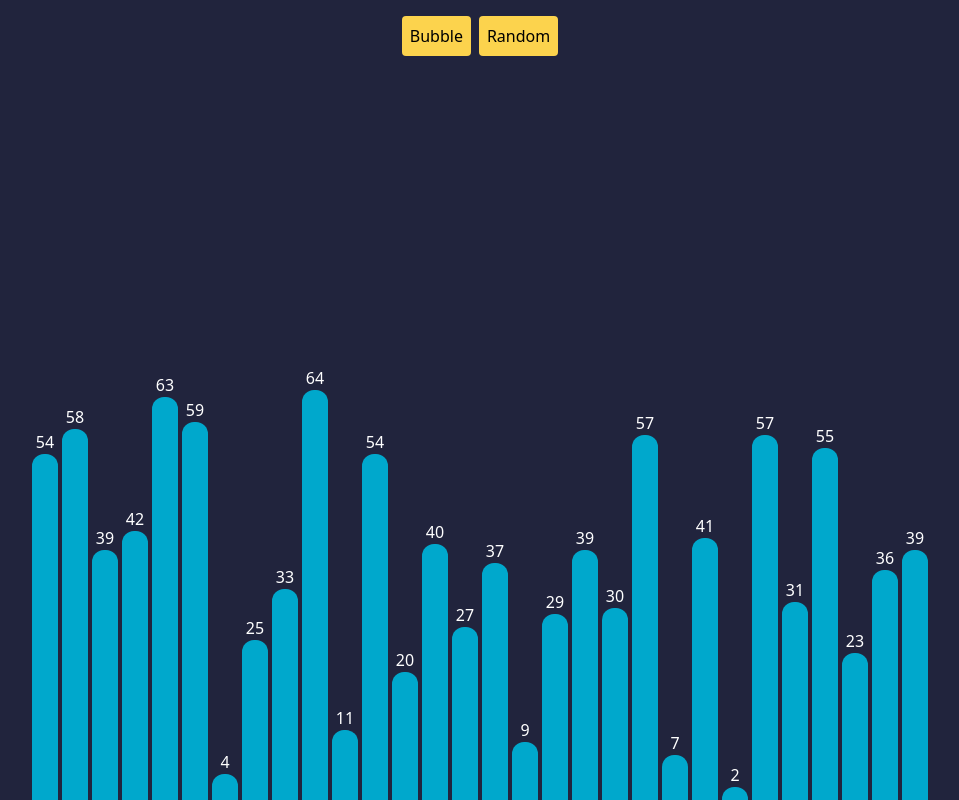
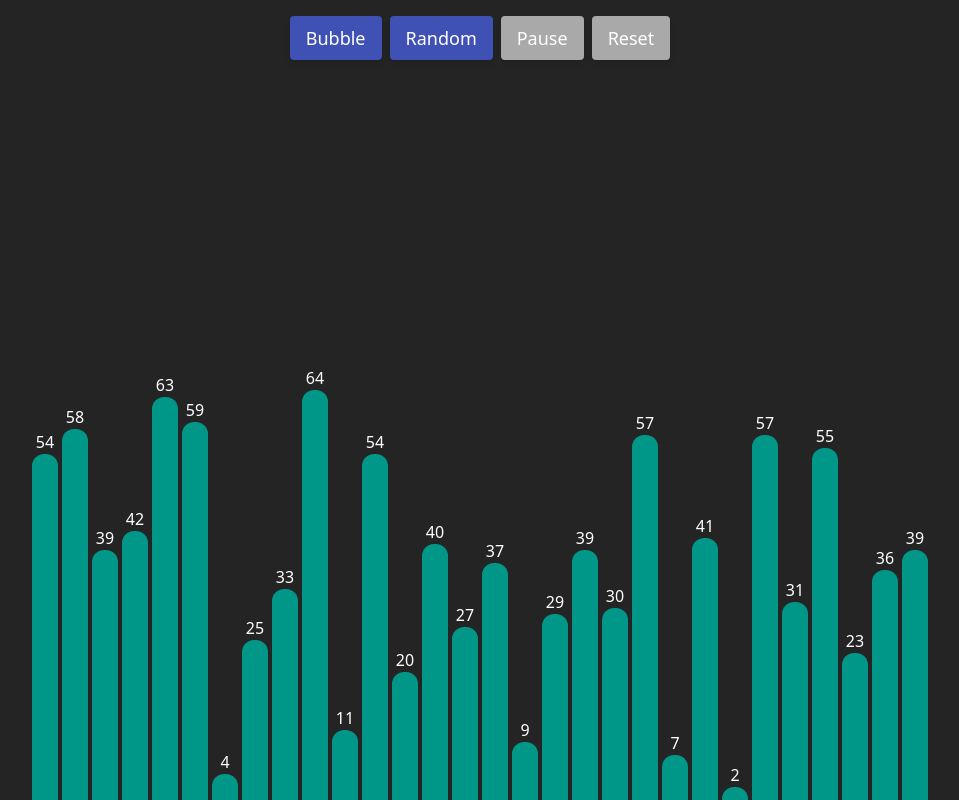
Before and after one commit to SKom2/algorithms-vizualizer, a React (Vite) app: page / in a window 1280 px wide. Shown: the whole page, without its empty margins (160-1119 px from the left). Built offline with nearby package versions, Linux system fonts and the light colour scheme.

Commit message:
feat: the operations of the start, reset and pause sorting buttons have been configured

```diff
--- a/package.json
+++ b/package.json
@@ -11,6 +11,7 @@
   },
   "dependencies": {
     "@reduxjs/toolkit": "^2.2.5",
+    "classnames": "^2.5.1",
     "react": "^18.2.0",
     "react-dom": "^18.2.0",
     "react-redux": "^9.1.2"
--- a/src/components/Algorithms.tsx
+++ b/src/components/Algorithms.tsx
@@ -4,11 +4,16 @@ import BarsList from "@/components/BarsList.tsx";
 import Button from "@/ui/Button.tsx";
 import {useAppDispatch, useAppSelector} from "@/services/redux/typeHooks.ts";
 import {useEffect} from "react";
-import {bubbleSortAsync, generateArrayAction} from "@/services/redux/slices/algorithms/algorithms.slice.ts";
+import {
+    bubbleSortAsync,
+    generateArrayAction, pauseSortingAction, resetAction, resumeSortingAction,
+} from "@/services/redux/slices/algorithms/algorithms.slice.ts";
+import colors from "@/data/colors.ts";
 
 const Algorithms = () => {
-    const bars = useAppSelector(state => state.algorithmsReducer.bars);
-    const delay = useAppSelector(state => state.algorithmsReducer.delay);
+    const isSorting = useAppSelector(state => state.algorithmsReducer.sorting);
+    const isPaused = useAppSelector(state => state.algorithmsReducer.paused);
+    const isSorted = useAppSelector(state => state.algorithmsReducer.sorted);
 
     const dispatch = useAppDispatch();
 
@@ -21,17 +26,33 @@ const Algorithms = () => {
     };
 
     const handleBubbleSort = () => {
-        dispatch(bubbleSortAsync({ bars, delay, dispatch }));
+        dispatch(bubbleSortAsync());
+    };
+
+    const handleToggleSorting = () => {
+        if (isPaused) {
+            dispatch(resumeSortingAction());
+            dispatch(bubbleSortAsync());
+        } else if (!isPaused) {
+            dispatch(pauseSortingAction());
+        }
+    };
+
+    const handleReset = () => {
+        dispatch(resetAction());
     }
-  return (
-      <section className="relative bg-[#21243D] w-full h-full pt-4">
-          <div className="flex gap-2 items-center justify-center">
-              <Button text="Bubble" onClick={handleBubbleSort}/>
-              <Button text="Random" onClick={handleShuffle} />
-          </div>
-          <BarsList />
-      </section>
-  );
+
+    return (
+        <section className={`relative w-full h-full pt-4`} style={{background: colors.bgColor}}>
+            <nav className="flex gap-2 items-center justify-center">
+                <Button disabled={isSorting || isPaused || isSorted} text="Bubble" onClick={handleBubbleSort}/>
+                <Button disabled={isSorting || isPaused} text="Random" onClick={handleShuffle}/>
+                <Button disabled={!isSorting && !isPaused} text={isPaused ? "Resume" : "Pause"} onClick={handleToggleSorting}/>
+                <Button disabled={!isSorting && !isPaused} text="Reset" onClick={handleReset}/>
+            </nav>
+            <BarsList/>
+        </section>
+    )
 };
 
 export default Algorithms;
--- a/src/components/Bar.tsx
+++ b/src/components/Bar.tsx
@@ -7,7 +7,7 @@ import useAnimatedNumber from "@/hooks/useAnimatedNumber.ts";
 
 const Bar: FC<{ bar: IBar }> = ({ bar }) => {
     const barAnimationTime = useAppSelector(state => state.algorithmsReducer.barAnimationTime);
-    const animatedValue = useAnimatedNumber(bar.value, barAnimationTime * 1000);
+    const animatedValue = useAnimatedNumber(bar.value, barAnimationTime);
 
     let barColor;
 
@@ -17,6 +17,9 @@ const Bar: FC<{ bar: IBar }> = ({ bar }) => {
             break;
         case States.CHANGED:
             barColor = colors.changedBarColor;
+            break;
+        case States.PAUSED:
+            barColor = colors.pausedBarColor;
             break;
         case States.IDLE:
         default:
@@ -28,7 +31,7 @@ const Bar: FC<{ bar: IBar }> = ({ bar }) => {
         <div className="h-full flex flex-col justify-end">
             <span className="text-white self-center">{Math.round(animatedValue)}</span>
             <div className="text-center text-white h-full rounded-t-xl"
-                 style={{height: `${bar.value}%`, transition: `height ${barAnimationTime}s ease`, backgroundColor: barColor}}>
+                 style={{height: `${bar.value}%`, transition: `height ${barAnimationTime / 1000}s ease`, backgroundColor: barColor}}>
                 <div />
             </div>
         </div>
--- a/src/components/BarsList.tsx
+++ b/src/components/BarsList.tsx
@@ -6,6 +6,7 @@ const BarsList = () => {
     const bars = useAppSelector(state => state.algorithmsReducer.bars);
     const barsLength = useAppSelector(state => state.algorithmsReducer.barsLength);
 
+    console.log(bars)
 
     return (
         <div className="absolute bottom-0 left-1/2 transform -translate-x-1/2 list-none grid items-end w-[70%] h-4/5 mx-auto gap-1" style={{gridTemplateColumns: `repeat(${barsLength}, 1fr)`}}>
--- a/src/data/colors.ts
+++ b/src/data/colors.ts
@@ -1,7 +1,16 @@
 const colors = {
-    barInitialColor: '#00A8CC',
-    selectedBarColor: '#FF6464',
-    changedBarColor: 'yellow',
+    bgColor: '#242424',
+
+    buttonColor: '#3F51B5',
+    disabledButton: '#A9A9A9',
+
+    textColor: '#FFFFFF',
+    disabledText: '#FFFFFF',
+
+    barInitialColor: '#009688',
+    selectedBarColor: '#8E44AD',
+    changedBarColor: '#2E8B57',
+    pausedBarColor: '#FFA500',
 };
 
 export default colors;
--- a/src/index.css
+++ b/src/index.css
@@ -15,8 +15,3 @@ body {
 #root {
     height: 100%
 }
-
-input:-webkit-autofill {
-    -webkit-box-shadow: 0 0 0 1000px white inset;
-    box-shadow: 0 0 0 1000px white inset;
-}
--- a/src/services/redux/slices/algorithms/algorithms.constants.ts
+++ b/src/services/redux/slices/algorithms/algorithms.constants.ts
@@ -3,16 +3,17 @@ export enum AlgorithmsSlice {
 }
 
 export enum Delays {
-  LONG = 1000
+  LONG = 1
 }
 
 export enum BarAnimationTimes {
-  LONG = .9
+  LONG = 1000
 }
 
 export enum States {
   SELECTED = 'selected',
   CHANGED = 'changed',
+  PAUSED = 'paused',
   IDLE = 'idle'
 }
 
--- a/src/services/redux/slices/algorithms/algorithms.slice.ts
+++ b/src/services/redux/slices/algorithms/algorithms.slice.ts
@@ -5,14 +5,17 @@ import {
   AlgorithmsSlice,
   BarAnimationTimes,
   BARS_LENGTH,
-  Delays
+  Delays, States
 } from '@/services/redux/slices/algorithms/algorithms.constants';
 
-export const bubbleSortAsync = createAsyncThunk<IBar[], { bars: IBar[], delay: number, dispatch: any }>(
-  'algorithms/bubbleSort',
-  async ({ bars, delay, dispatch }) => {
-    return await algorithmsService.bubbleSort(bars, delay, dispatch);
-  }
+export const bubbleSortAsync = createAsyncThunk<IBar[], void, { state: any, dispatch: any }>(
+    'algorithms/bubbleSort',
+    async (_, { dispatch, getState }) => {
+      const bars = getState().algorithmsReducer.bars;
+      const delay = getState().algorithmsReducer.delay;
+      const sortedBars = await algorithmsService.bubbleSort(bars, delay, dispatch, getState);
+      return sortedBars || bars;
+    }
 );
 
 const initialState: BarsInitialState = {
@@ -22,7 +25,10 @@ const initialState: BarsInitialState = {
   delay: Delays.LONG,
   barAnimationTime: BarAnimationTimes.LONG,
   sorting: false,
+  paused: false,
   sorted: false,
+  currentI: 0,
+  currentJ: 0,
 }
 
 const algorithmsSlice = createSlice({
@@ -37,17 +43,41 @@ const algorithmsSlice = createSlice({
 
     generateArrayAction: (state) => {
       state.bars = algorithmsService.generateArray();
+      state.sorted = false;
     },
 
-    shuffleArrayAction: (state, action: PayloadAction<IBar[]>) => {
-      state.bars = algorithmsService.shuffleArray(action.payload);
+    pauseSortingAction: (state) => {
+      state.paused = true;
+      state.sorting = false;
     },
+
+    resumeSortingAction: (state) => {
+      state.paused = false;
+      state.sorting = true;
+    },
+
+    setCurrentPosition(state, action: PayloadAction<{ i: number, j: number }>) {
+      state.currentI = action.payload.i;
+      state.currentJ = action.payload.j;
+    },
+
+    resetAction: (state) => {
+      state.bars = state.bars.map((bar) => ({
+        ...bar,
+        state: States.IDLE
+      }));
+      state.sorted = false;
+      state.paused = false;
+      state.sorting = false;
+      state.currentI = 0;
+      state.currentJ = 0;
+    }
   },
   extraReducers: (builder) => {
-    builder.addCase(bubbleSortAsync.fulfilled, (state, action) => {
-      state.bars = action.payload;
-      state.sorted = true;
-      state.sorting = false;
+    builder.addCase(bubbleSortAsync.fulfilled, (state) => {
+      if (!state.paused) {
+        state.sorting = false;
+      }
     });
     builder.addCase(bubbleSortAsync.pending, (state) => {
       state.sorting = true;
@@ -59,8 +89,11 @@ const algorithmsSlice = createSlice({
 })
 
 export const {
-  shuffleArrayAction,
   generateArrayAction,
-  changeBar
+  changeBar,
+  pauseSortingAction,
+  resumeSortingAction,
+  setCurrentPosition,
+  resetAction
 } = algorithmsSlice.actions;
 export const algorithmsReducer = algorithmsSlice.reducer;
--- a/src/services/redux/slices/algorithms/algorithms.types.ts
+++ b/src/services/redux/slices/algorithms/algorithms.types.ts
@@ -5,7 +5,10 @@ export interface BarsInitialState {
   delay: number;
   barAnimationTime: number;
   sorting: boolean;
+  paused: boolean;
   sorted: boolean;
+  currentI: number;
+  currentJ: number;
 }
 
 export interface IBar {
--- a/src/ui/Button.tsx
+++ b/src/ui/Button.tsx
@@ -1,14 +1,28 @@
 import { FC } from 'react';
+import colors from "@/data/colors.ts";
 
 interface ButtonProps {
   text: string;
   type?: 'button' | 'submit' | 'reset';
   onClick?: (e: never) => void;
+  disabled?: boolean;
 }
 
-const Button: FC<ButtonProps> = ({ text, type = 'button', onClick }) => {
+const Button: FC<ButtonProps> = ({ text, type = 'button', onClick, disabled = false }) => {
   return (
-    <button className="bg-amber-300 p-2 rounded" type={type} onClick={onClick}>
+    <button
+        className={`px-4 py-2 rounded text-lg border-none shadow-md ${
+            !disabled
+                ? "hover:opacity-80 hover:shadow-lg transition duration-300 cursor-pointer"
+                : "cursor-not-allowed"
+        }`}
+        style={{
+          background: !disabled ? colors.buttonColor : colors.disabledButton,
+          color: !disabled ? colors.textColor : colors.disabledText
+        }}
+        type={type}
+        onClick={onClick}
+        disabled={disabled}>
       {text}
     </button>
   );
```
Also changed, not shown: src/services/redux/slices/algorithms/algorithms.service.ts (+32 -21 lines), 1 other file (tests, documents, lock files or other folders).
